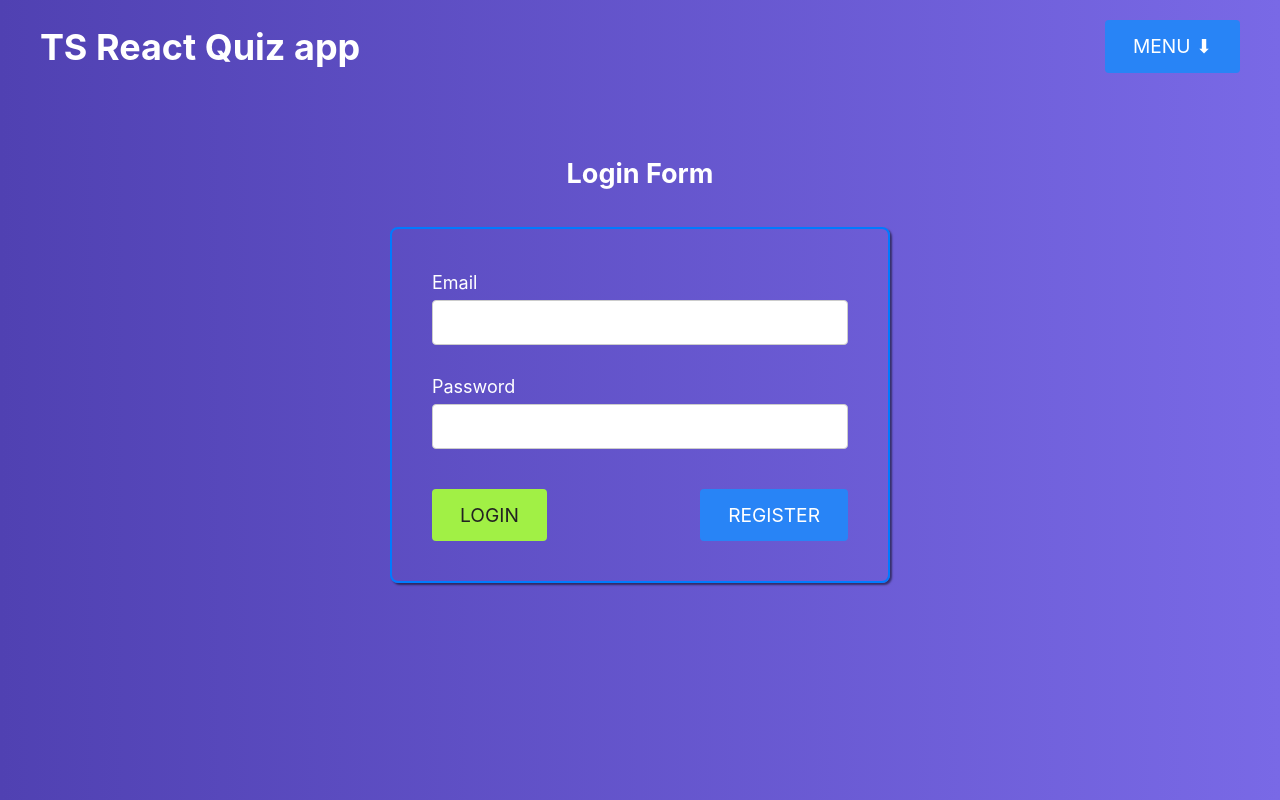
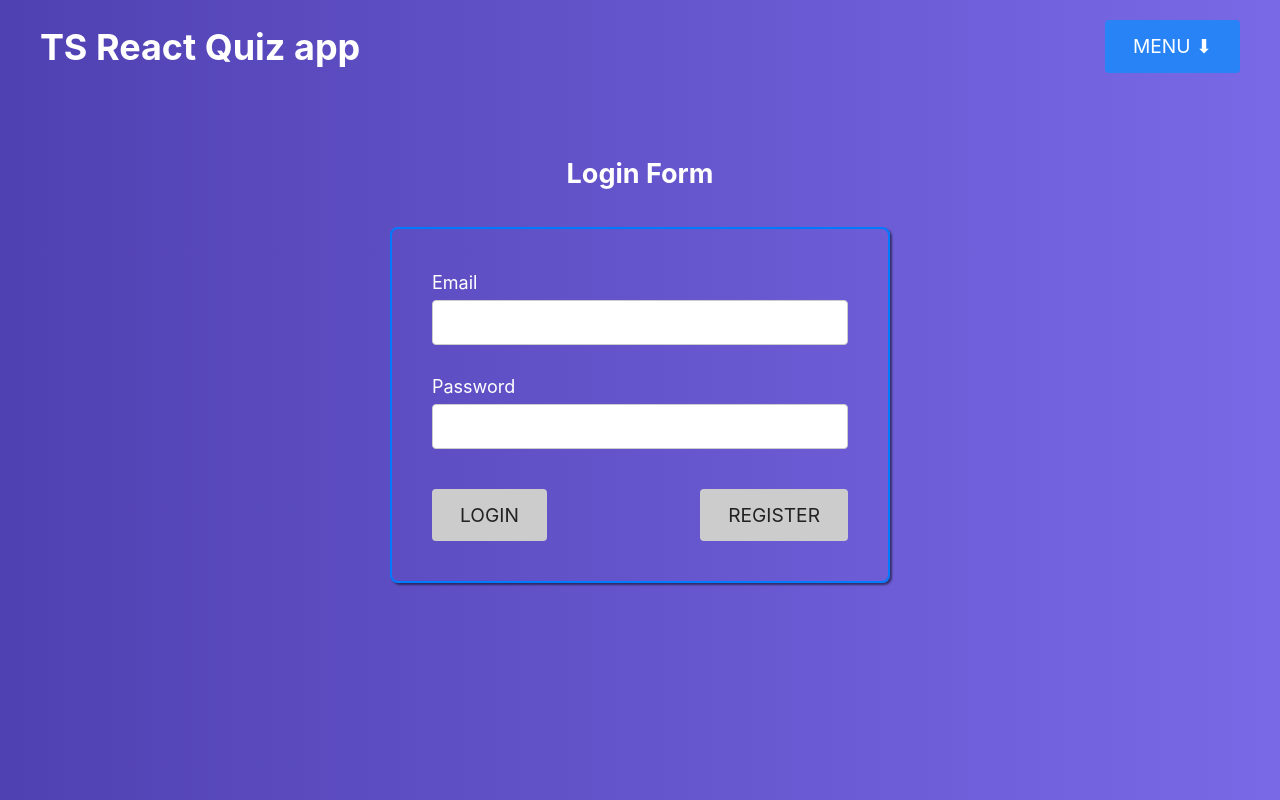
Before and after one commit to Filgeary/ts-react-quiz-app, a React (Create React App) app: page /auth in a window 1280 px wide. Built offline with nearby package versions, Linux system fonts and the light colour scheme.

Commit message:
feat: add form validation

```diff
--- a/src/components/Auth/Auth.tsx
+++ b/src/components/Auth/Auth.tsx
@@ -1,4 +1,4 @@
-import React, { useState } from 'react'
+import React, { useEffect, useState } from 'react'
 import cls from './Auth.module.css'
 import Button from '../../ui/Button/Button'
 import Input from '../../ui/Input/Input'
@@ -39,6 +39,7 @@ const Auth = () => {
       },
     },
   })
+  const [isValidForm, setIsValidForm] = useState(false)
 
   const validateInput = ({ value, validation }: ValidateInput) => {
     if (!validation) return true
@@ -57,6 +58,16 @@ const Auth = () => {
 
     return isValid
   }
+
+  const validateForm = (...controls: IInputControl[]) => {
+    let isValidForm = true
+
+    controls.forEach(control => (isValidForm = control.isValid && isValidForm))
+    return isValidForm
+  }
+  useEffect(() => {
+    setIsValidForm(() => validateForm(emailInput, passwordInput))
+  }, [emailInput, passwordInput])
 
   const handleLogin = (): void => {}
 
@@ -95,8 +106,8 @@ const Auth = () => {
     }
   }
 
-  const renderControls = (...args: IInputControl[]) => {
-    return args.map((control, idx) => {
+  const renderControls = (...controls: IInputControl[]) => {
+    return controls.map((control, idx) => {
       return (
         <Input
           key={control.type + idx}
@@ -122,13 +133,18 @@ const Auth = () => {
         {inputControls}
 
         <div className={cls.controlsWrapper}>
-          <Button onClickButton={handleLogin} variant={'success'}>
+          <Button
+            onClickButton={handleLogin}
+            variant={'success'}
+            isDisabled={!isValidForm}
+          >
             Login
           </Button>
           <Button
             onClickButton={handleRegister}
             variant={'primary'}
             cssStyles={cls.controlRegister}
+            isDisabled={!isValidForm}
           >
             Register
           </Button>
--- a/src/ui/Input/Input.module.css
+++ b/src/ui/Input/Input.module.css
@@ -19,7 +19,7 @@
 }
 .wrapper input:focus,
 .wrapper input:active {
-  outline: 2px solid #2884f6;
+  outline: 3px solid #2884f6;
 }
 
 .wrapper span {
```
